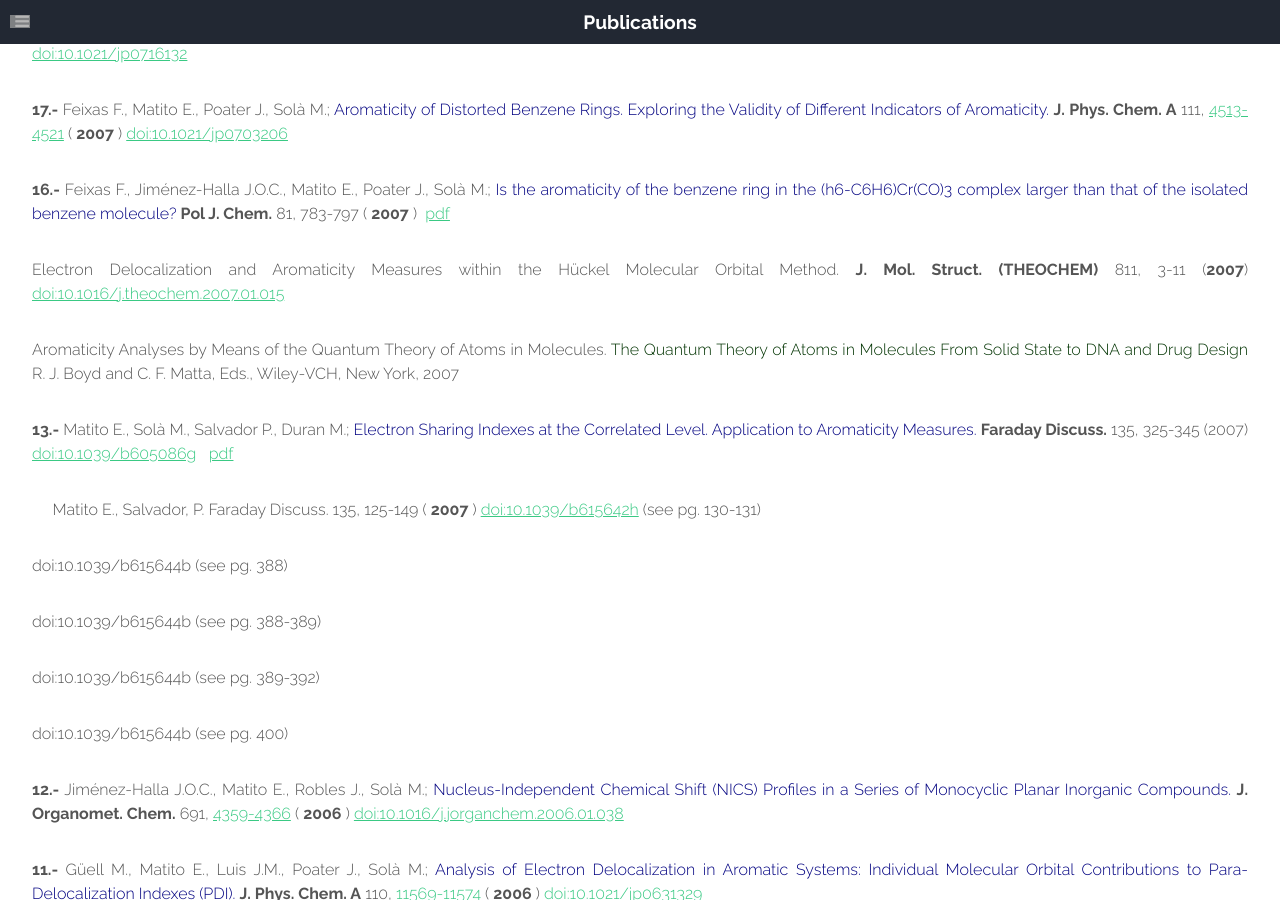
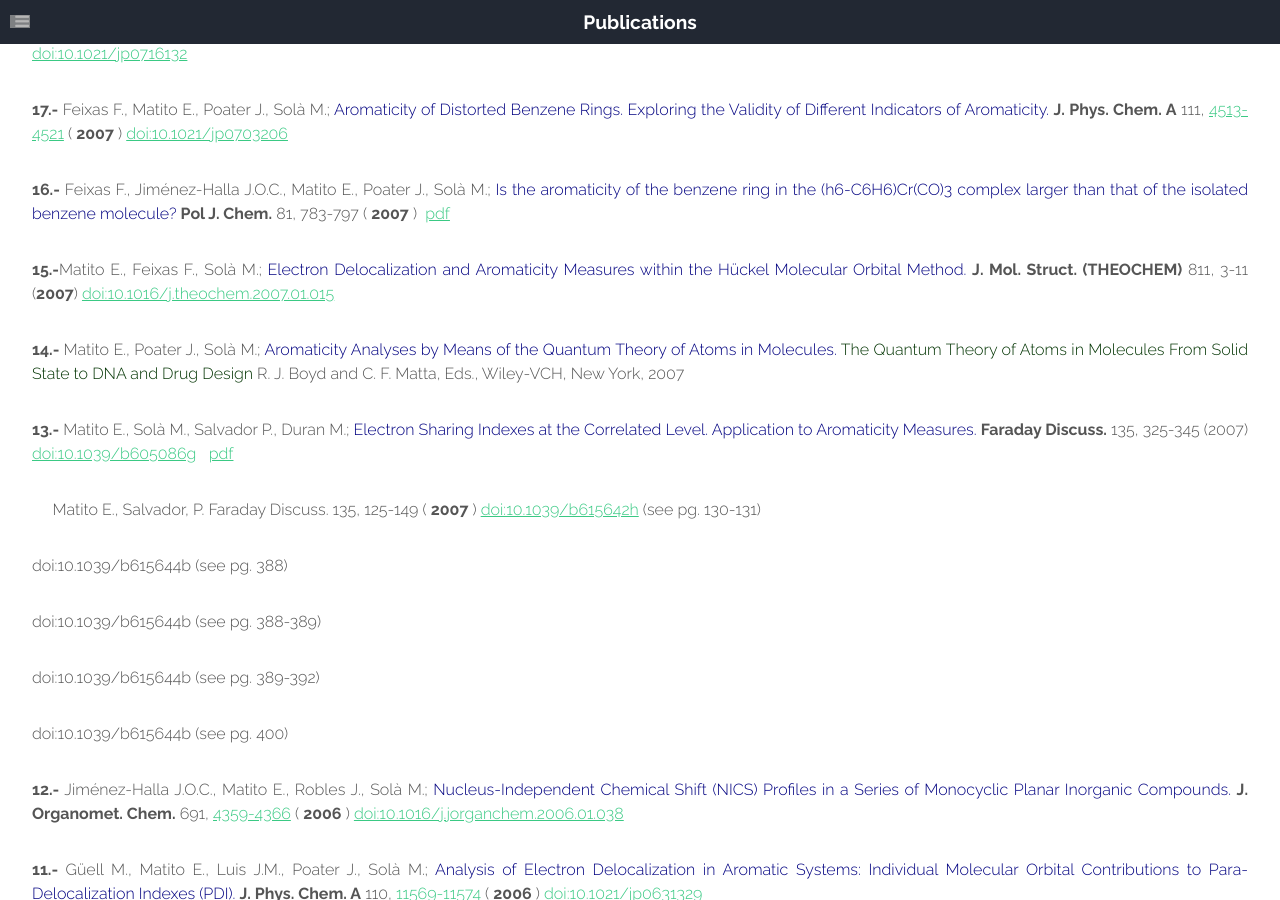
Before and after one commit to old-jekyll-templates/Horizons-Jekyll-Theme, a Jekyll site: the page built from publications.html, in a window 1280 px wide and 900 px high, scrolled down 6884 px. Built offline with Jekyll 4.4.1, drawn with Linux system fonts in a browser that asks for light colours; grey boxes are pictures that could not be loaded.

Commit message:
Update publications.html

```diff
--- a/publications.html
+++ b/publications.html
@@ -50,7 +50,7 @@ layout: main
 				</div>
 
 				<!-- Content -->
-				<div id="content" class="8u skel-cell-important">
+				<div id="content" class="9u skel-cell-important">
 					<section>
 						<header class="major">
 							<h2>Publications</h2>
@@ -670,11 +670,11 @@ doi:10.1007/s00214-010-0805-8</font></a></p>
 			</font> <b>Pol J. Chem.</b></font>
 			81, 783-797 (</font> <b>2007</b></font> )
 			&nbsp;<a href="http://iqc.udg.edu/~eduard/papers/PJC_Feixas_NICS_CrCO3_2007.pdf" target="_blank">pdf</a></font></p>
-			<p style="text-align:justify; text-justify:inter-ideograph;><b>15.-</b> Matito E., Feixas F., Solà M.; <font color="#000080">Electron
+			<p style="text-align:justify; text-justify:inter-ideograph;><font color="#000000"><b>15.-</b></font>Matito E., Feixas F., Solà M.; <font color="#000080">Electron
 			Delocalization and Aromaticity Measures within the Hückel
 			Molecular Orbital Method.</font> <b>J. Mol. Struct. (THEOCHEM)</b>
 			811, 3-11 (<b>2007</b>) <a href="http://dx.doi.org/doi:10.1016/j.theochem.2007.01.015">doi:10.1016/j.theochem.2007.01.015</a></p>
-			<p style="text-align:justify; text-justify:inter-ideograph;><b>14.- </b>Matito E., Poater J., Solà M.; <font color="#000080">Aromaticity
+			<p style="text-align:justify; text-justify:inter-ideograph;><font color="#000000"><b>14.- </b></font>Matito E., Poater J., Solà M.; <font color="#000080">Aromaticity
 			Analyses by Means of the Quantum Theory of Atoms in Molecules.</font>
 			<font color="#003300">The Quantum Theory of Atoms in Molecules
 			From Solid State to DNA and Drug Design</font> R. J. Boyd and C.
```
